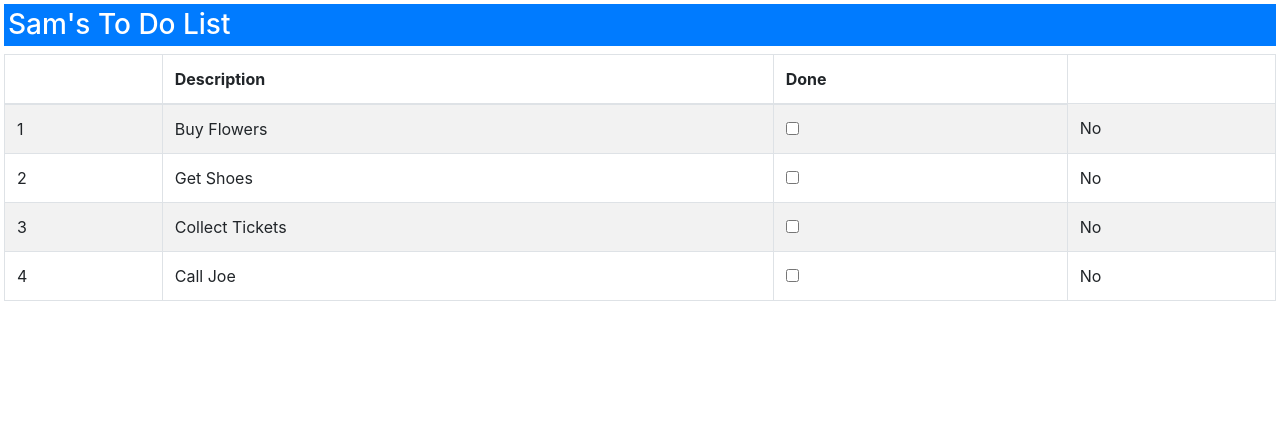
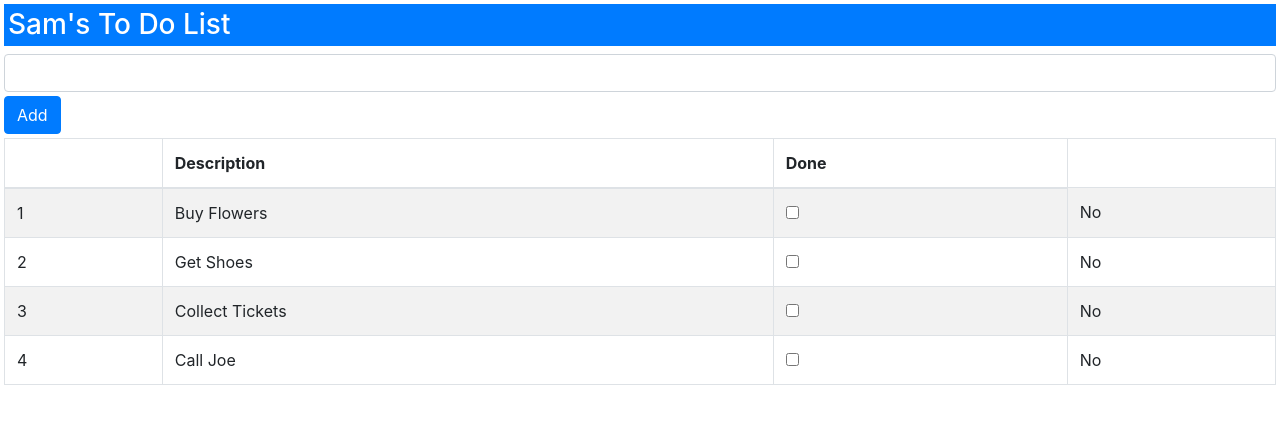
Before and after one commit to david2999999/Angular-6, an Angular app in the folder First-Angular-Application/: page / in a window 1280 px wide. Shown: the top 424 px of the page. Built offline with nearby package versions, Linux system fonts and the light colour scheme.

Commit message:
adding a new todo item

```diff
--- a/First-Angular-Application/src/app/app.component.html
+++ b/First-Angular-Application/src/app/app.component.html
@@ -1,4 +1,11 @@
 <h3 class="bg-primary p-1 text-white">{{ getName() }}'s To Do List</h3>
+
+<div class="my-1">
+  <input class="form-control" #todoText />
+  <button class="btn btn-primary mt-1" (click)="addItem(todoText.value)">
+    Add
+  </button>
+</div>
 
 <table class="table table-striped table-bordered">
   <thead>
--- a/First-Angular-Application/src/app/app.component.ts
+++ b/First-Angular-Application/src/app/app.component.ts
@@ -1,5 +1,5 @@
 import { Component } from '@angular/core';
-import {Model} from "./model";
+import {Model, TodoItem} from "./model";
 
 @Component({
   selector: 'todo-app',
@@ -16,4 +16,10 @@ export class AppComponent {
   getTodoItems() {
     return this.model.items.filter(item => !item.done);
   }
+
+  addItem(newItem) {
+    if (newItem != "") {
+      this.model.items.push(new TodoItem(newItem, false));
+    }
+  }
 }
```
